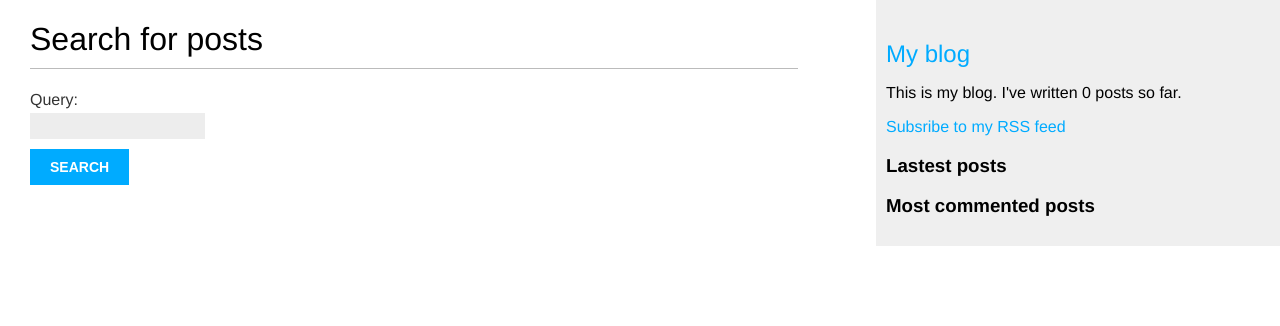
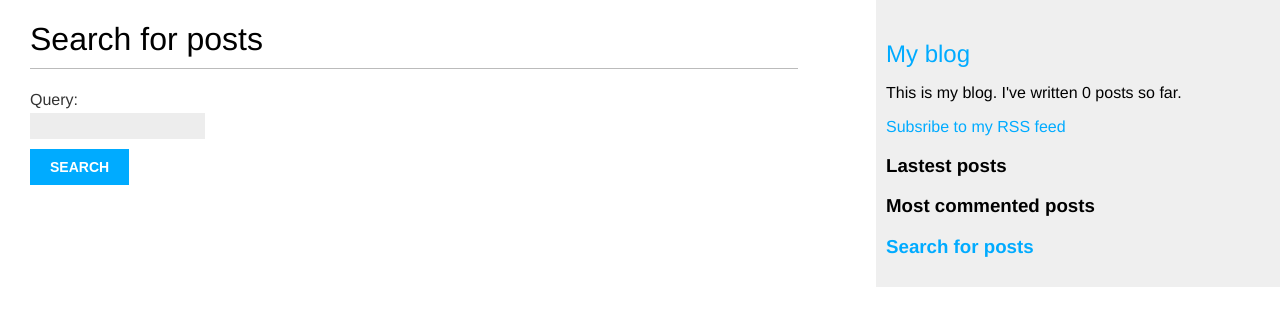
Before and after one commit to zmozg/Mele, a Django app: page /blog/search/ in a window 1280 px wide. Shown: the top 326 px of the page. Run offline with Django 3.2, Linux system fonts and the light colour scheme; data that the repository does not hold is empty; parts of the project's set-up code (start-up, migrations or seed data) failed here and were passed over.

Commit message:
capter 3 end

```diff
--- a/Start.txt
+++ b/Start.txt
@@ -44,6 +44,7 @@ https://winitpro.ru/index.php/2019/10/25/ustanovka-nastrojka-postgresql-v-window
 прописываем Path
 psql -V
 psql postgres postgres
+CREATE EXTENSION pg_trgm; триграммы вкл
 
 from django.core import serializers
 XMLSerializer = serializers.get_serializer("xml")
--- a/mysite/blog/templates/blog/base.html
+++ b/mysite/blog/templates/blog/base.html
@@ -26,6 +26,7 @@
         <li><a href="{{ post.get_absolute_url }}">{{ post.title }}</a></li>
       {% endfor %}
     </ul>
+    <a href="{% url 'blog:post_search' %}"><h3>Search for posts</h3></a>
   </div>
 </body>
 </html>
--- a/mysite/blog/templates/blog/post/search.html
+++ b/mysite/blog/templates/blog/post/search.html
@@ -18,7 +18,7 @@
   {% else %}
     <h1>Search for posts</h1>
     <form action="." method="get">
-        {{ form.as_p }}
+        {{ search_form.as_p }}
         <input type="submit" value="search">
     </form>
   {% endif %}
--- a/mysite/blog/views.py
+++ b/mysite/blog/views.py
@@ -4,7 +4,7 @@ from django.core.paginator import Paginator, EmptyPage, PageNotAnInteger
 from django.views.generic import ListView
 from django.core.mail import send_mail
 from django.db.models import Count
-from django.contrib.postgres.search import SearchVector
+from django.contrib.postgres.search import SearchVector, SearchQuery, SearchRank, TrigramSimilarity
 
 from .forms import EmailPostForm, CommentForm, SearchForm
 from taggit.models import Tag
@@ -15,6 +15,7 @@ class PostList(ListView):
     context_object_name = 'posts'
     paginate_by = 3
     template_name = 'blog/post/list.html'
+
 
 def post_share(request, post_id):
     post = get_object_or_404(Post, id=post_id, status='published')
@@ -54,6 +55,7 @@ def post_list(request, tag_slug=None):
         posts = paginator.page(1)
     except EmptyPage:
         posts = paginator.page(paginator.num_pages)
+
     template = 'blog/post/list.html'
     values = {'posts': posts, 'page': page, 'tag': tag}
     return render(request, template, values)
@@ -81,22 +83,27 @@ def post_detail(request, year, month, day, post):
                 'comments': comments,
                 'new_comment': new_comment,
                 'comment_form': comment_form,
-                'similar_posts': similar_posts
+                'similar_posts': similar_posts,
                 }
-    print(len(request.GET))
     return render(request, template, values)
 
 def post_search(request):
-    form = SearchForm()
+    search_form = SearchForm()
     query = None
     results = []
     if 'query' in request.GET:
-        form = SearchForm(request.GET)
-        if form.is_valid():
-            query = form.cleaned_data['query']
+        search_form = SearchForm(request.GET)
+        if search_form.is_valid():
+            query = search_form.cleaned_data['query']
+            search_vector = SearchVector('title', weight='A') + SearchVector('body', weight='B')
+            search_query = SearchQuery(query)
+            # results = Post.objects.annotate(
+            #     search=search_vector,
+            #     rank=SearchRank(search_vector, search_query)
+            # ).filter(rank__gte=0.3).order_by('-rank')
             results = Post.objects.annotate(
-                search=SearchVector('title', 'body'),
-                ).filter(search=query)
+                similarity=TrigramSimilarity('title', query),
+                ).filter(similarity__gt=0.3).order_by('-similarity')
     return render(request, 'blog/post/search.html', {'results': results,
                                                         'query': query,
-                                                        'form': form})
+                                                        'search_form': search_form})
```
